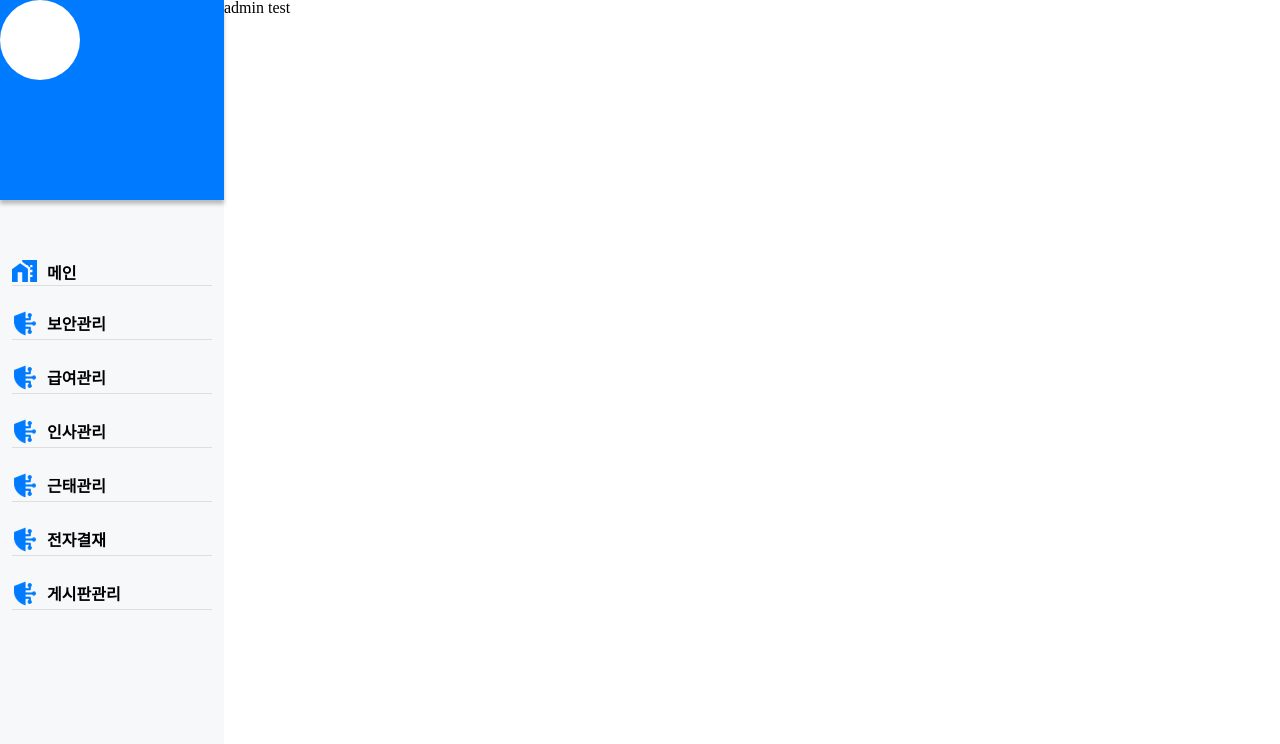
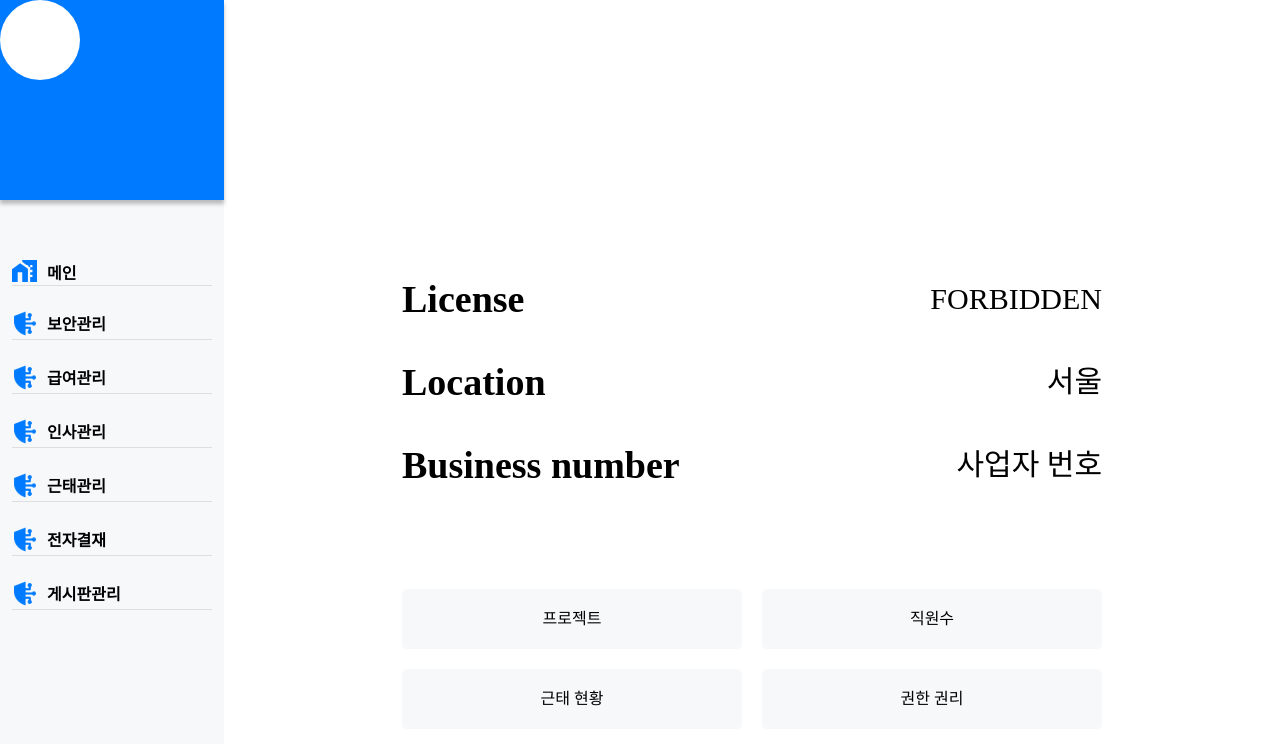
Before and after one commit to 1eemda2436/4team_pj_react, a Next.js app: page /admin in a window 1280 px wide. Shown: the top 744 px of the page. Built offline with nearby package versions, Linux system fonts and the light colour scheme; a web font is replaced by a local one.

Commit message:
admin 중

```diff
--- a/src/pages/admin/index.js
+++ b/src/pages/admin/index.js
@@ -1,19 +1,95 @@
+import styled from "styled-components";
 import AdminLayout from "@/components/layout/adminLayout"
 
-const Guest = () => {
+const admin = () => {
     return(
-        <div>
-            admin test
-        </div>
+        <MainComponent>
+            <CompanyInfoBox>
+                <InfoDiv>
+                    <InfoTitle>License</InfoTitle>
+                    <InfoValue>FORBIDDEN</InfoValue>
+                </InfoDiv>
+                <InfoDiv>
+                    <InfoTitle>Location</InfoTitle>
+                    <InfoValue>서울</InfoValue>
+                </InfoDiv>
+                <InfoDiv>
+                    <InfoTitle>Business number</InfoTitle>
+                    <InfoValue>사업자 번호</InfoValue>
+                </InfoDiv>
+            </CompanyInfoBox>
+
+            <ControllerBox>
+                <ContentBox>프로젝트</ContentBox>
+                <ContentBox>직원수</ContentBox>
+                <ContentBox>근태 현황</ContentBox>
+                <ContentBox>권한 권리</ContentBox>
+            </ControllerBox>
+        </MainComponent>
     )
 };
 
-export default Guest;
+export default admin;
 
 /**
  * 컴포넌트명.getLayout 으로 _app.js에 있는 함수 선언
  * 리턴 값에 사용할 레이아웃 태그 선언 후 매개변수로 받은 page값 선언해서 사용
  */
-Guest.getLayout = function getLayout(page) {
+admin.getLayout = function getLayout(page) {
     return <AdminLayout>{page}</AdminLayout>;
 };
+
+const MainComponent = styled.div`
+    width: 100%;
+    height: 100vh;
+    padding: 40px;
+    box-sizing: border-box;
+    display: flex;
+    flex-direction: column;
+    align-items: center;
+`;
+
+const CompanyInfoBox = styled.div`
+    margin-top: 240px;
+    width: 80%;
+    max-width: 700px;
+`;
+
+const InfoDiv = styled.div`
+    display: flex;
+    justify-content: space-between;
+    align-items: center;
+    font-size: 38px;
+    margin-bottom: 45px;
+`;
+
+const InfoTitle = styled.div`
+    font-weight: 700;
+    display: flex;
+    justify-self: start;
+`;
+
+const InfoValue = styled.div`
+    font-size: 30px;
+    word-wrap: break-word;
+`;
+
+const ControllerBox = styled.div`
+    width: 80%;
+    max-width: 700px;
+    display: grid;
+    grid-template-columns: repeat(2, 1fr);
+    column-gap: 20px;
+    row-gap: 20px;
+    margin-top: 60px;
+`;
+
+const ContentBox = styled.div`
+    height: 60px;
+    background: #F6F8FA;
+    display: flex;
+    align-items: center;
+    justify-content: center;
+    border-radius: 5px;
+    cursor: pointer;
+`;
```
Also changed, not shown: src/pages/admin/PayManagementMain.js (added, +46 -0 lines), src/pages/admin/PayStatement.js (added, +77 -0 lines), src/pages/admin/SecurityManagement.js (added, +28 -0 lines).
